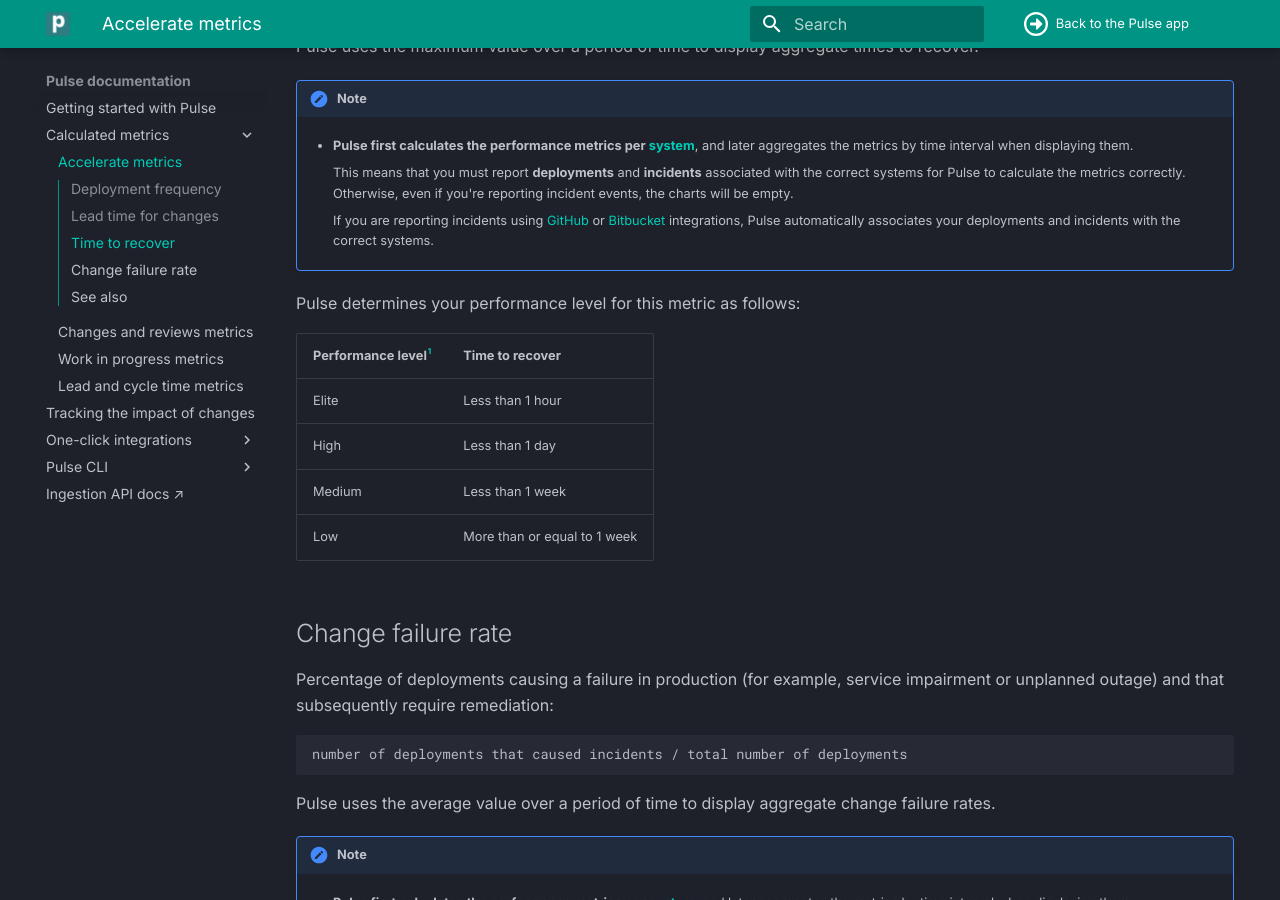
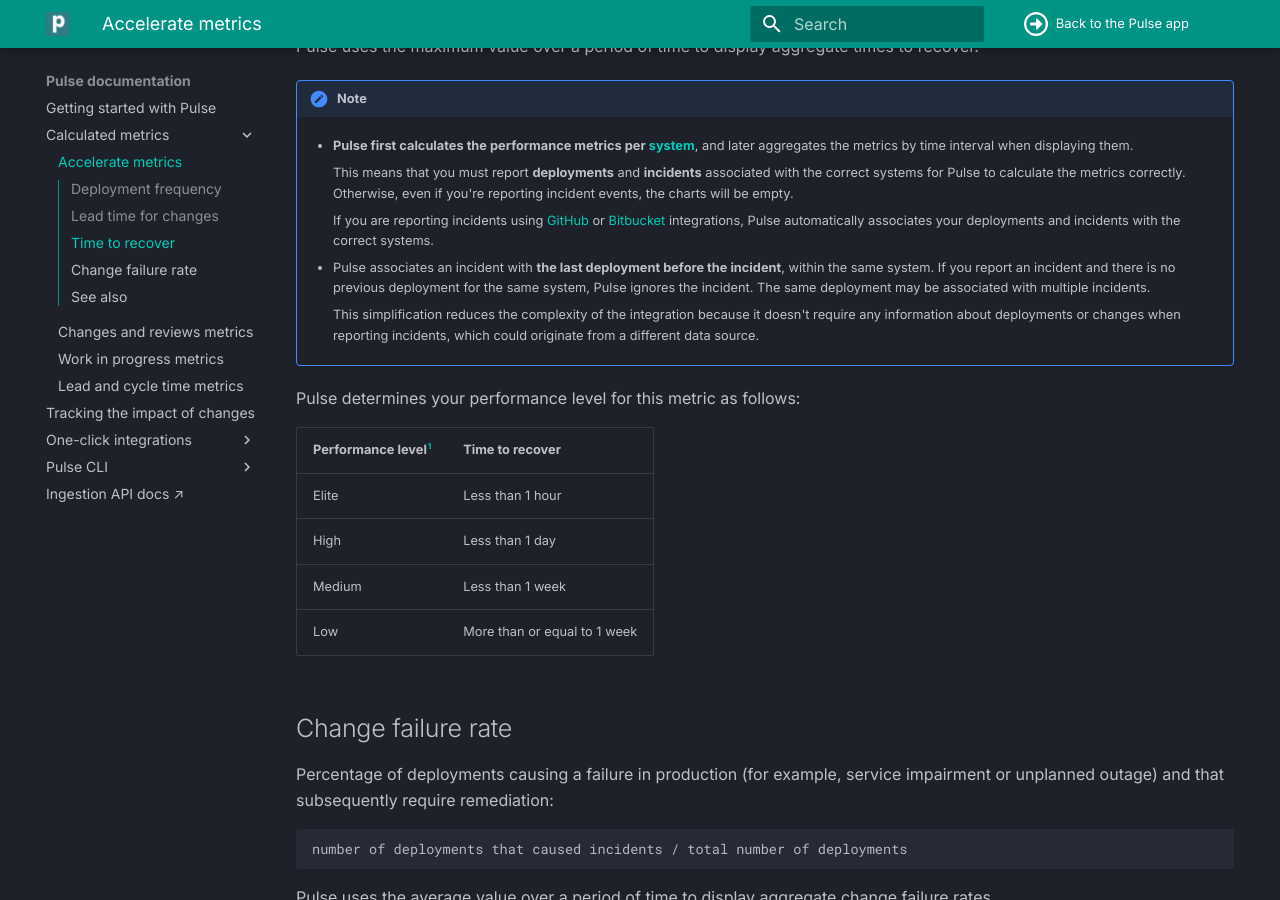
Before and after one commit to codacy/pulse-user-docs, an MkDocs documentation site: the page built from docs/metrics/accelerate.md, in a window 1280 px wide and 900 px high, scrolled down 1900 px. Built offline with MkDocs 1.6.1 and Material for MkDocs 9.7.7, drawn with Linux system fonts in a browser that asks for light colours.

Commit message:
fix: Add that an incident report requires a previous deployment (#216)
* fix: Add that an incident report requires a previous deployment

* Update docs/metrics/accelerate.md

Co-authored-by: Nicola Klemenc <nicola.klemenc@codacy.com>

---------

Co-authored-by: Nicola Klemenc <nicola.klemenc@codacy.com>

```diff
--- a/docs/metrics/accelerate.md
+++ b/docs/metrics/accelerate.md
@@ -70,6 +70,10 @@
 
         If you are reporting incidents using [GitHub](../one-click-integrations/github-integration.md) or [Bitbucket](../one-click-integrations/bitbucket-integration.md) integrations, Pulse automatically associates your deployments and incidents with the correct systems.
 
+    -   Pulse associates an incident with **the last deployment before the incident**, within the same system. If you report an incident and there is no previous deployment for the same system, Pulse ignores the incident. The same deployment may be associated with multiple incidents.
+
+        This simplification reduces the complexity of the integration because it doesn't require any information about deployments or changes when reporting incidents, which could originate from a different data source.
+
 Pulse determines your performance level for this metric as follows:
 
 | Performance level[^1] | Time to recover              |
```
